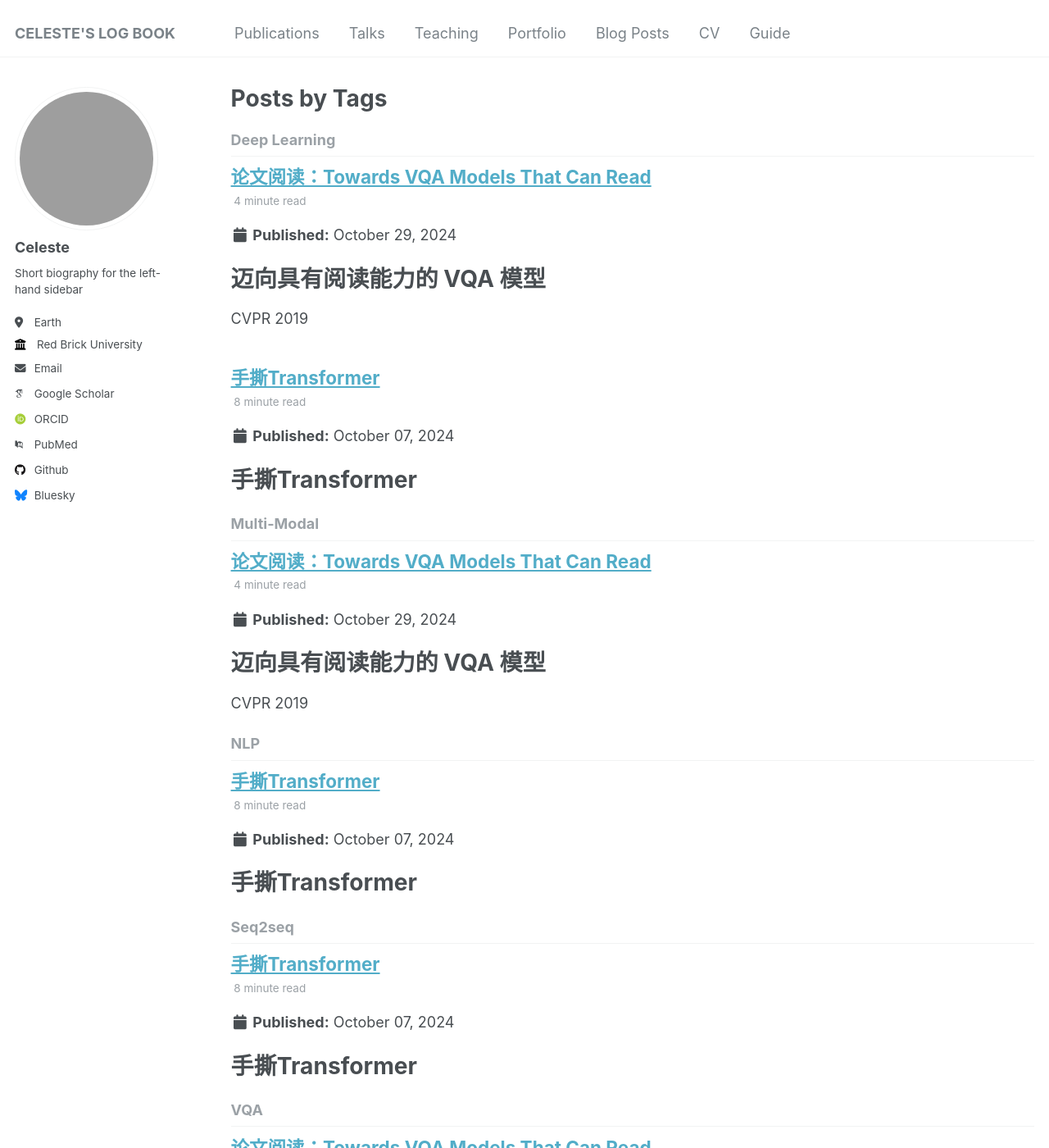
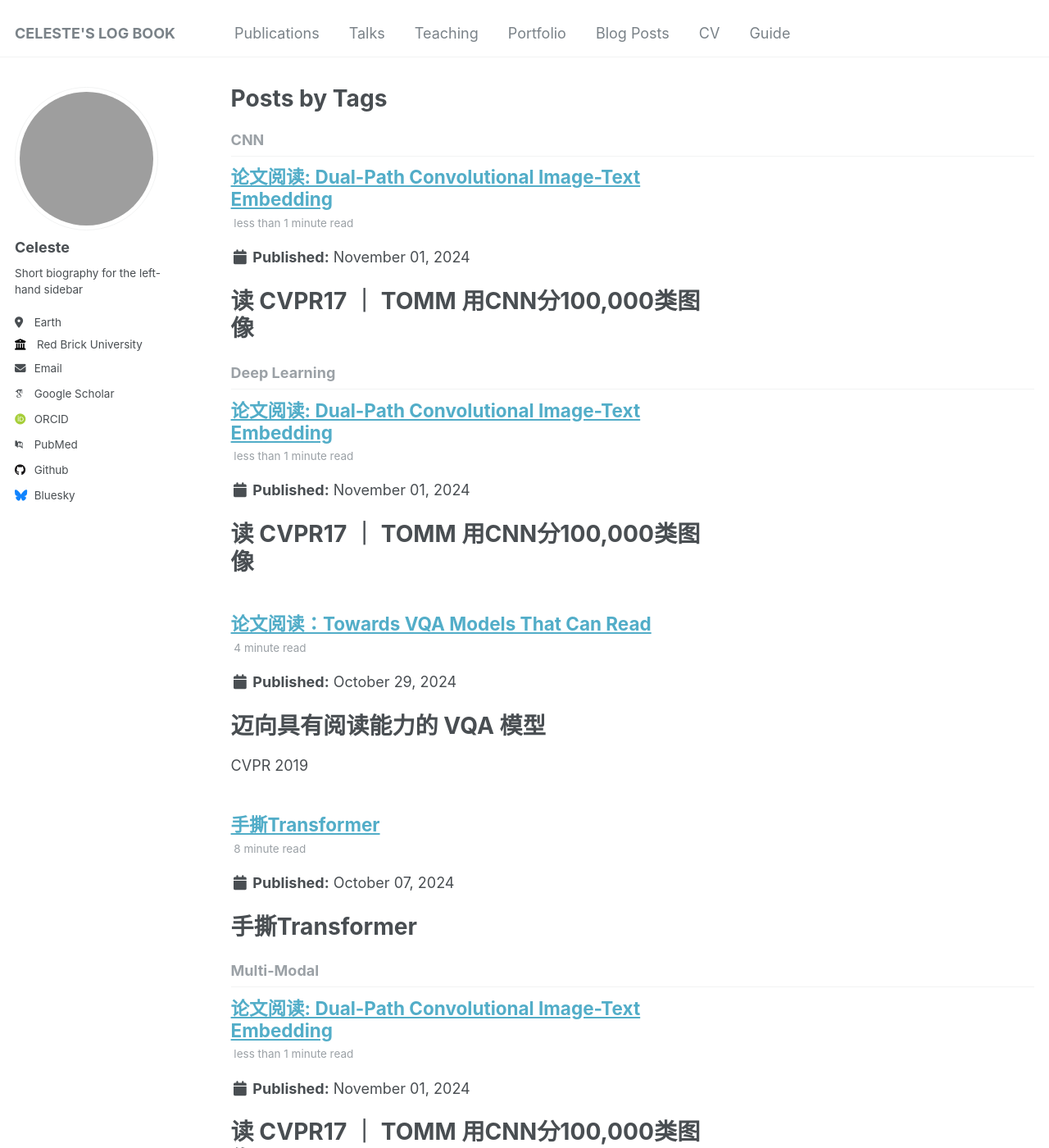
Before and after one commit to BUGERR/bugerr.github.io, a Jekyll site: the page built from _pages/tag-archive.html, in a window 1280 px wide and 1400 px high. Shown: the whole window at 82% size. Built offline with Jekyll 4.4.1, drawn with Linux system fonts in a browser that asks for light colours; some web fonts are replaced; grey boxes are pictures that could not be loaded.

Commit message:
Update and rename Dual-Path Convolutional Image-Text Embedding.md to 2024-11-1-TOMM.md

```diff
--- a/_posts/Dual-Path Convolutional Image-Text Embedding.md
+++ b/_posts/2024-11-1-TOMM.md
@@ -4,8 +4,8 @@ date: 2024-11-1
 permalink: /posts/2024/11/TOMM/
 tags:
   - Deep Learning
-  -
-  -
+  - CNN
+  - Multi-Modal
 ---
 
 # 读 CVPR17 ｜ TOMM 用CNN分100,000类图像
```
